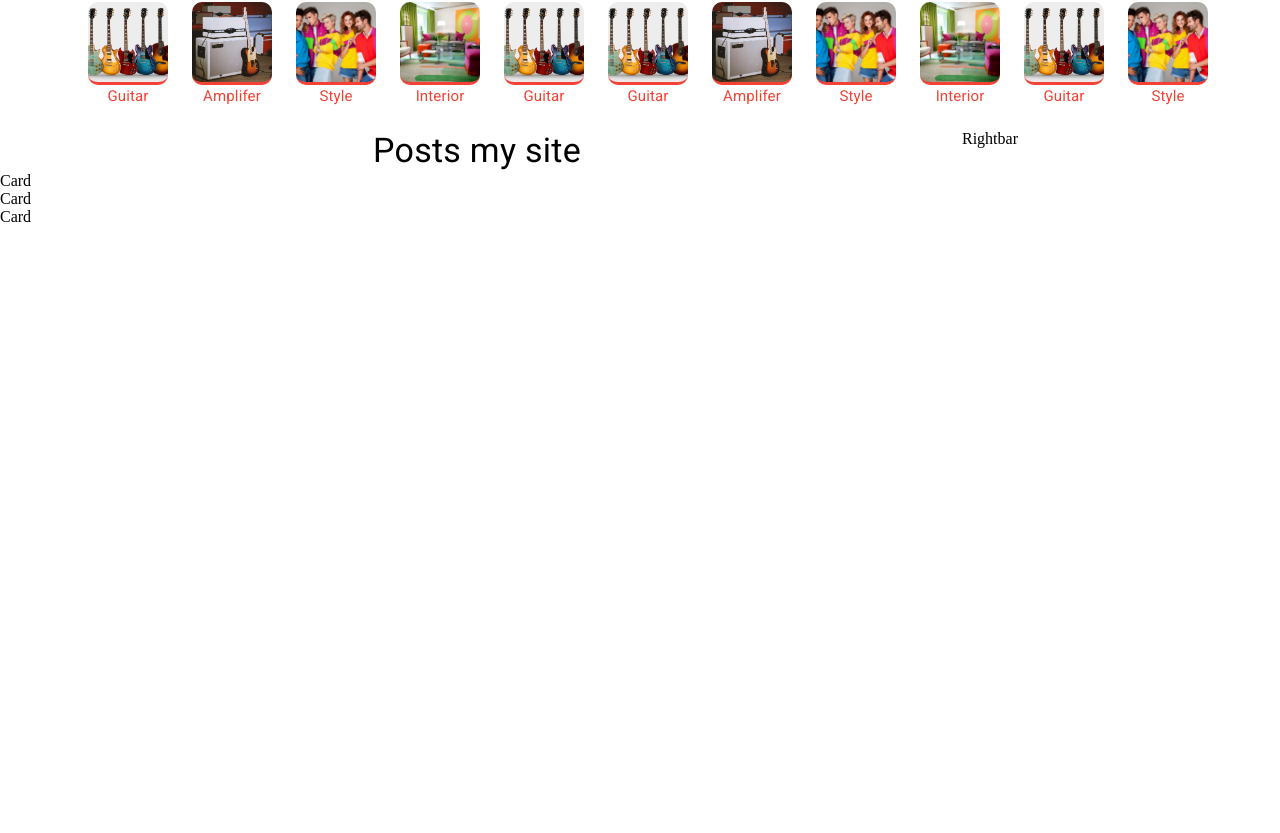
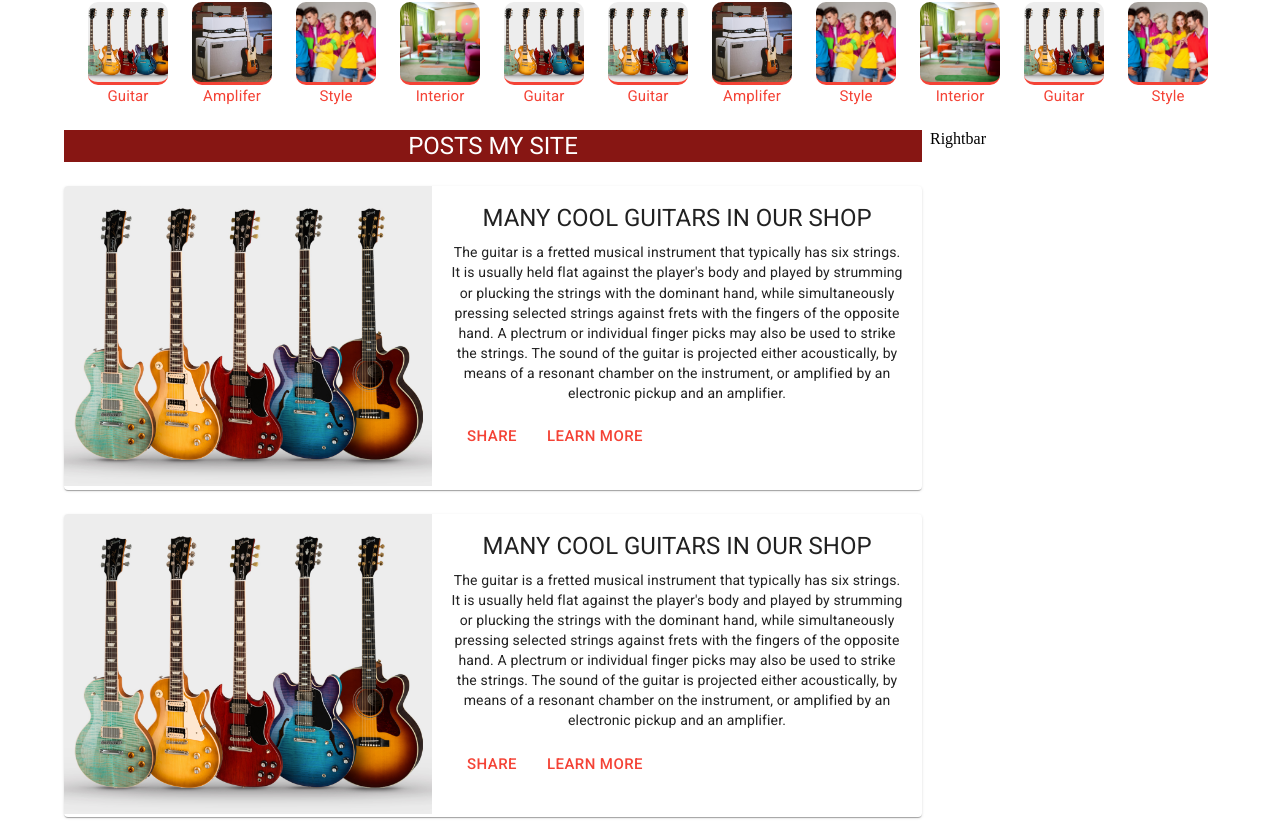
Before and after one commit to kiscean/ui, a React (Create React App) app: page / in a window 1280 px wide. Shown: the part 527-1360 px from the top of the page. Before the commit the page ends 800 px from the top, so only its background shows below. Built offline with nearby package versions, Linux system fonts and the light colour scheme.

Commit message:
Work commit 14

```diff
--- a/src/components/main/Main.js
+++ b/src/components/main/Main.js
@@ -1,6 +1,7 @@
 import React from 'react';
 import {
     Box,
+    Container,
     Stack
 } from "@mui/material";
 import Posts from "../posts/Posts";
@@ -8,6 +9,7 @@ import Rightbar from "../rightbar/Rightbar";
 
 const Main = () => {
     return (
+        <Container>
             <Stack
                 direction={'row'}
                 spacing={1}
@@ -28,6 +30,7 @@ const Main = () => {
                     <Rightbar />
                 </Box>
             </Stack>
+        </Container>
     );
 };
 
--- a/src/components/posts/Posts.js
+++ b/src/components/posts/Posts.js
@@ -4,16 +4,27 @@ import {
     Typography
 } from "@mui/material";
 import Grid from "@mui/material/Unstable_Grid2";
+import PostsCard from "./PostsCard";
 
 const Posts = () => {
     return (
         <Box>
-            <Typography
-                variant='h4'
-                align='center'
+            <Box
+                sx={{
+                    background: "#871613",
+                }}
+                height="4ch"
             >
-                Posts my site
-            </Typography>
+                <Typography
+                    variant='h5'
+                    align='start'
+                    textAlign={"center"}
+                    textTransform={"uppercase"}
+                    color={"white"}
+                >
+                    Posts my site
+                </Typography>
+            </Box>
             <Grid container
                 columnSpacing={{
                     xs: 0,
@@ -23,18 +34,18 @@ const Posts = () => {
                 direction={'column'}
             >
                 <Grid item xs>
-                    Card
+                    <PostsCard />
                 </Grid>
                 <Grid item xs>
-                    Card
+                    <PostsCard />
                 </Grid>
                 <Grid item xs>
-                    Card
+                    <PostsCard />
                 </Grid>
             </Grid>
 
         </Box>
-    )
+    );
 };
 
 export default Posts;
--- /dev/null
+++ b/src/components/posts/PostsCard.js
@@ -0,0 +1,90 @@
+import React from 'react';
+import {
+    Box,
+    Button,
+    Card,
+    CardActions,
+    CardContent,
+    CardMedia,
+    Link,
+    Typography
+} from "@mui/material";
+import guitars from '../../static/guitars.png';
+
+const PostsCard = () => {
+    return (
+        <Box
+            mt={3}
+        >
+            <Link
+                href="#"
+                sx={{
+                    textDecoration:"none"
+                }}
+            >
+                <Card>
+                    <Box
+                        sx={{
+                            display: 'flex',
+                            flexDirection: 'row',
+                        }}
+                    >
+                        <CardMedia
+                            component={'img'}
+                            height="300"
+                            image={guitars}
+                            alt="guitars_image"
+                            sx={{
+                                width: '400px',
+                                cursor: 'pointer',
+                                "&:hover":{
+                                    opacity: 0.8,
+                                    boxSizing: 'border-box',
+                                    zIndex: 1,
+                                    transition: `all 0.50s ease`
+                                }
+                            }}
+                        />
+                        <CardContent>
+                            <Typography
+                                gutterBottom
+                                variant="h5"
+                                align="center"
+                                textTransform="uppercase"
+                            >
+                                Many cool guitars in our shop
+                            </Typography>
+                            <Typography
+                                gutterBottom
+                                variant="body2"
+                                align="center"
+                            >
+                                The guitar is a fretted musical instrument that typically has six strings. It is usually held flat against the player's body and played by strumming or plucking the strings with the dominant hand, while simultaneously pressing selected strings against frets with the fingers of the opposite hand. A plectrum or individual finger picks may also be used to strike the strings. The sound of the guitar is projected either acoustically, by means of a resonant chamber on the instrument, or amplified by an electronic pickup and an amplifier.
+                            </Typography>
+                            <CardActions>
+                                <Button
+                                    sx={{
+                                        color: "#f44336"
+                                    }}
+                                    size="large"
+                                >
+                                    Share
+                                </Button>
+                                <Button
+                                    sx={{
+                                        color: "#f44336"
+                                    }}
+                                    size="large"
+                                >
+                                    Learn More
+                                </Button>
+                            </CardActions>
+                        </CardContent>
+                    </Box>
+                </Card>
+            </Link>
+        </Box>
+    );
+};
+
+export default PostsCard;
--- a/src/components/rightbar/Rightbar.js
+++ b/src/components/rightbar/Rightbar.js
@@ -3,7 +3,7 @@ import React from 'react';
 const Rightbar = () => {
     return (
         <div>Rightbar</div>
-    )
+    );
 };
 
 export default Rightbar;
```
Also changed, not shown: src/components/posts/Card.js (deleted, +0 -9 lines). Lines whose indentation alone changed are shown as unchanged.
